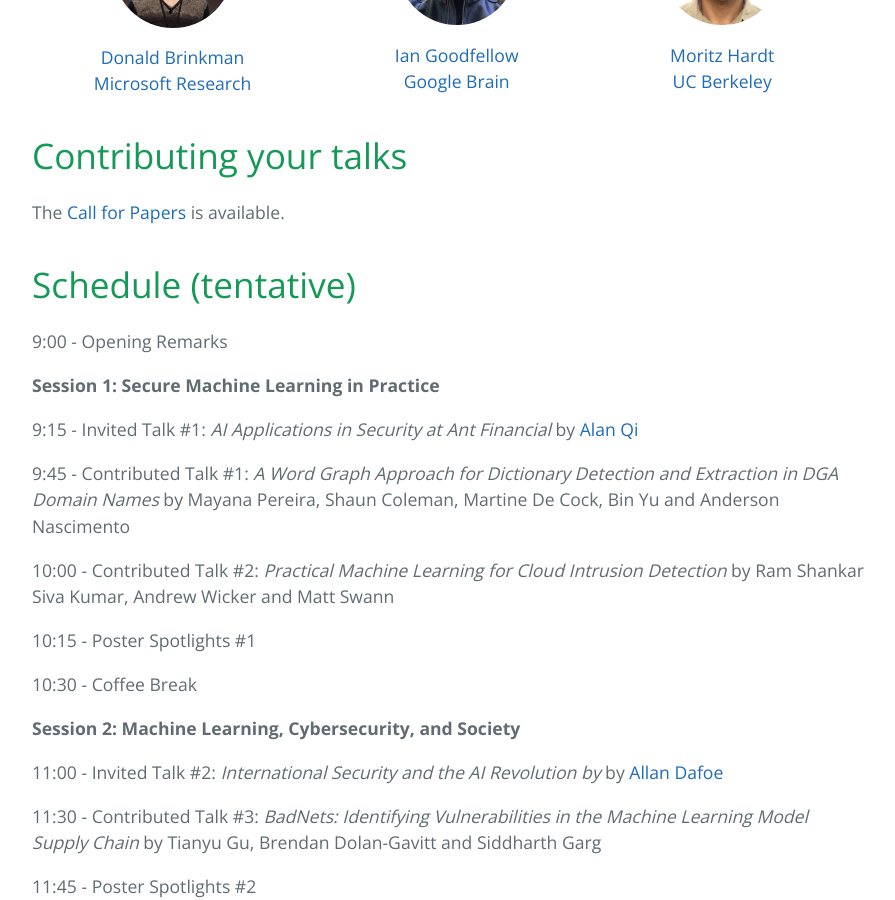
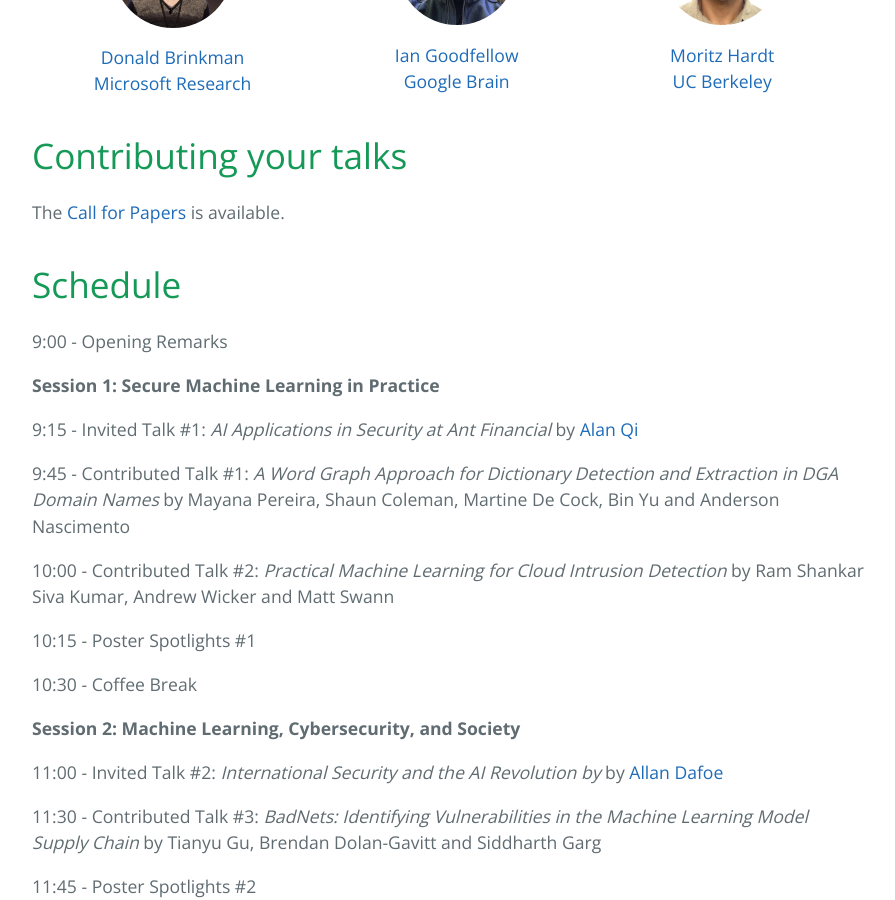
Before and after one commit to machine-learning-and-security/machine-learning-and-security.github.io, a Jekyll site: the page built from index.md, in a window 1280 px wide and 900 px high, scrolled down 1301 px. Shown: the whole window, without its empty margins (192-1087 px from the left). Built offline with Jekyll 4.4.1, drawn with Linux system fonts in a browser that asks for light colours.

Commit message:
schedule

```diff
--- a/index.md
+++ b/index.md
@@ -81,7 +81,7 @@ cross-community collaborations.
 
 The [Call for Papers](cfp.md) is available.
 
-# Schedule (tentative)
+# Schedule
 
 9:00 - Opening Remarks
 
```
